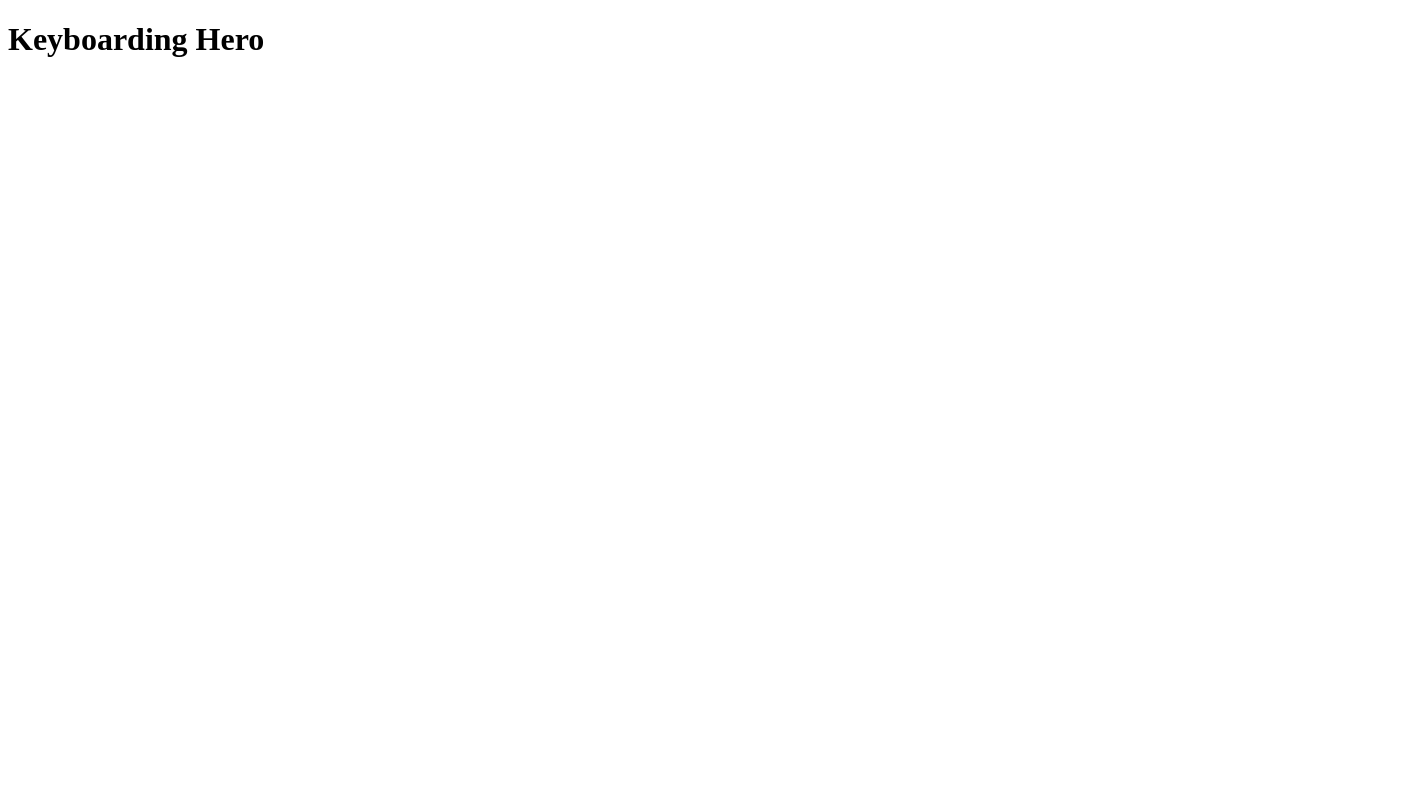
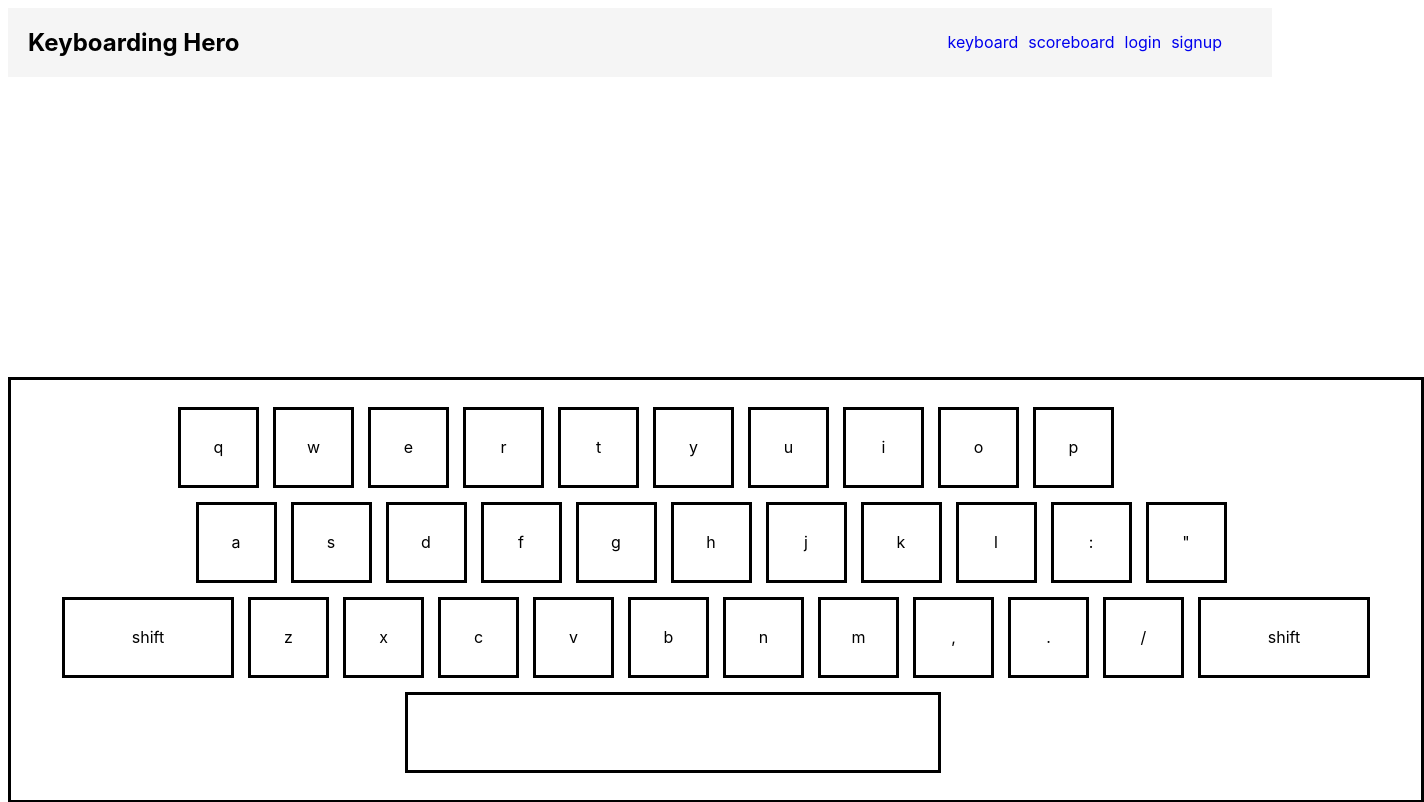
Before and after one commit to Stavai/MVP, a React (Create React App) app: page /keyboard in a window 1280 px wide. Shown: the top 802 px of the page, 1424 px wide, since content can reach past the window. Built offline with nearby package versions, Linux system fonts and the light colour scheme.

Commit message:
keyboard created

```diff
--- a/src/App.tsx
+++ b/src/App.tsx
@@ -1,4 +1,5 @@
 import React from 'react';
+import { Route, BrowserRouter as Router, Switch } from 'react-router-dom';
 import Header from './components/Header';
 import Keyboard from './components/Keyboard';
 import Login from './components/Login';
@@ -12,28 +13,41 @@ import {
   gql
 } from "@apollo/client";
 
-// const USER = gql`
-//   query getUser {
-//     user(name: "steven") {
-//       id
-//       name
-//       password
-//     }
-//   }
-// `;
+const USER = gql`
+  query getUser {
+    user(name: "steven") {
+      id
+      name
+      password
+    }
+  }
+`;
 
-// function User() {
-//   const { loading, error, data } = useQuery(USER);
-//   if (loading) return <p>Loading...</p>;
-//   if (error) return <p>Error</p>;
-//   return <p>{data.user.name}, {data.user.password}</p>
-// }
+function User() {
+  const { loading, error, data } = useQuery(USER);
+  if (loading) {
+    return <p>Loading...</p>;
+  }
+  if (error) {
+    return <p>Error</p>;
+  }
+  return <p>{data.user.name}, {data.user.password}</p>
+}
 
 function App() {
   return (
-    <div className="App">
-      <h1>Keyboarding Hero</h1>
-    </div>
+    <Router>
+      <div className="App">
+        <Header/>
+        {/* <User/> */}
+        <Switch>
+          <Route path='/keyboard' component={Keyboard} />
+          <Route path='/scoreboard' component={ScoreBoard} />
+          <Route path='/signup' component={Signup} />
+          <Route path='/login' component={Login} />
+        </Switch>
+      </div>
+    </Router>
   );
 }
 
--- a/src/components/Header.tsx
+++ b/src/components/Header.tsx
@@ -1,8 +1,49 @@
 import React from 'react';
+import styled from 'styled-components';
+import { Link } from 'react-router-dom';
 
 const Header = () => {
+
+  const Nav = styled.nav`
+    display: flex;
+    flex-direction: row;
+    align-items: center;
+    width: 100%;
+    background-color: whitesmoke;
+    font-family: -apple-system, BlinkMacSystemFont, 'Segoe UI', Roboto, Oxygen, Ubuntu, Cantarell, 'Open Sans', 'Helvetica Neue', sans-serif;
+  `
+
+  const List = styled.ul`
+    text-align: right;
+    margin-left: auto;
+    margin-right: 50px;
+  `
+
+  const NavItem = styled.li`
+    display: inline;
+    list-style: none;
+    margin-left: 10px;
+    text-decoration: none;
+  `
+
+  const Title = styled.h1`
+    margin-left: 20px;
+  `
+
+  const StyledLink = styled(Link)`
+    text-decoration: none;
+  `
+
   return (
-    <div></div>
+    <Nav>
+      <Title>Keyboarding Hero</Title>
+      <List>
+        <NavItem><StyledLink to='/keyboard'>keyboard</StyledLink></NavItem>
+        <NavItem><StyledLink to='/scoreboard'>scoreboard</StyledLink></NavItem>
+        <NavItem><StyledLink to='/login'>login</StyledLink></NavItem>
+        <NavItem><StyledLink to='/signup'>signup</StyledLink></NavItem>
+      </List>
+    </Nav>
   );
 }
 
--- a/src/components/Keyboard.tsx
+++ b/src/components/Keyboard.tsx
@@ -1,8 +1,162 @@
-import React from 'react';
+import React, { useState, useEffect } from 'react';
+import { useKeyPress } from 'ahooks';
+import styled from 'styled-components';
+
+const KeyboardWrapper = styled.div`
+  display: flex;
+  flex-direction: column;
+  border: solid;
+  width: 1370px;
+  margin: 300px auto;
+  padding: 20px;
+  font-family: -apple-system, BlinkMacSystemFont, 'Segoe UI', Roboto, Oxygen, Ubuntu, Cantarell, 'Open Sans', 'Helvetica Neue', sans-serif;
+  .pressed {
+    color: red;
+  }
+`
+
+const Key = styled.div`
+  display: flex;
+  justify-content: center;
+  align-items: center;
+  border: solid;
+  width: 75px;
+  height: 75px;
+  margin: 7px;
+`
+
+const Shift = styled.div`
+  display: flex;
+  justify-content: center;
+  align-items: center;
+  border: solid;
+  width: 166px;
+  height: 75px;
+  margin: 7px;
+`
+
+const Spacebar = styled.div`
+  border: solid;
+  width: 530px;
+  height: 75px;
+  margin: 7px;
+  margin-right: 94px;
+`
+
+const RowOne = styled.div`
+  display: flex;
+  justify-content: center;
+  padding-right: 140px;
+
+`
+
+const RowTwo = styled.div`
+  display: flex;
+  justify-content: center;
+  padding-right: 10px;
+`
+
+const RowThree = styled.div`
+  display: flex;
+  justify-content: center;
+`
+
+const RowFour = styled.div`
+  justify-content: center;
+  display: flex;
+`
 
 const Keyboard = () => {
+
+  const [currentKey, setCurrentKey] = useState('');
+  const [shift, setShift] = useState(false);
+
+  const filterKey = ['0', '1', '2', '3', '4', '5', '6', '7', '8', '9', '[', ']', '{', '}', '|', '=', '+', '-', '_', '`', '~'];
+
+  useKeyPress((e) => !(filterKey).includes(e.key), (e) => {
+    setCurrentKey(e.key)
+    console.log(e.code)
+    if (e.code === 'Space') {
+      e.preventDefault()
+    }
+    console.log(document.querySelector(`.${e.code}`)?.innerHTML)
+    document.querySelector(`.${e.code}`)?.classList.add('pressed');
+  }, {
+    events: ['keydown']
+  })
+
+  useKeyPress((e) => !(filterKey).includes(e.key), (e) => {
+    document.querySelector(`.${e.code}`)?.classList.remove('pressed');
+    setCurrentKey('');
+  }, {
+    events: ['keyup']
+  })
+
+  useKeyPress(16, (e) => {
+    setShift(true)
+  }, {
+    events: ['keydown']
+  })
+
+  useKeyPress(16, (e) => {
+    setShift(false)
+  }, {
+    events: ['keyup']
+  })
+
+  useEffect(() => {
+    console.log(currentKey);
+  }, [currentKey])
+
   return (
-    <div></div>
+    <KeyboardWrapper>
+
+      <RowOne>
+        <Key className='KeyQ'>{shift ? 'Q' : 'q'}</Key>
+        <Key className='KeyW'>{shift ? 'W' : 'w'}</Key>
+        <Key className='KeyE'>{shift ? 'E' : 'e'}</Key>
+        <Key className='KeyR'>{shift ? 'R' : 'r'}</Key>
+        <Key className='KeyT'>{shift ? 'T' : 't'}</Key>
+        <Key className='KeyY'>{shift ? 'Y' : 'y'}</Key>
+        <Key className='KeyU'>{shift ? 'U' : 'u'}</Key>
+        <Key className='KeyI'>{shift ? 'I' : 'i'}</Key>
+        <Key className='KeyO'>{shift ? 'O' : 'o'}</Key>
+        <Key className='KeyP'>{shift ? 'P' : 'p'}</Key>
+      </RowOne>
+
+      <RowTwo>
+        <Key className='KeyA'>{shift ? 'A' : 'a'}</Key>
+        <Key className='KeyS'>{shift ? 'S' : 's'}</Key>
+        <Key className='KeyD'>{shift ? 'D' : 'd'}</Key>
+        <Key className='KeyF'>{shift ? 'F' : 'f'}</Key>
+        <Key className='KeyG'>{shift ? 'G' : 'g'}</Key>
+        <Key className='KeyH'>{shift ? 'H' : 'h'}</Key>
+        <Key className='KeyJ'>{shift ? 'J' : 'j'}</Key>
+        <Key className='KeyK'>{shift ? 'K' : 'k'}</Key>
+        <Key className='KeyL'>{shift ? 'L' : 'l'}</Key>
+        <Key className='Semicolon'>{shift ? ';' : ':'}</Key>
+        <Key className='Quote'>{shift ? "'" : '"'}</Key>
+      </RowTwo>
+
+      <RowThree>
+        <Shift className='ShiftLeft'>shift</Shift>
+        <Key className='KeyZ'>{shift ? 'Z' : 'z'}</Key>
+        <Key className='KeyX'>{shift ? 'X' : 'x'}</Key>
+        <Key className='KeyC'>{shift ? 'C' : 'c'}</Key>
+        <Key className='KeyV'>{shift ? 'V' : 'v'}</Key>
+        <Key className='KeyB'>{shift ? 'B' : 'b'}</Key>
+        <Key className='KeyN'>{shift ? 'N' : 'n'}</Key>
+        <Key className='KeyM'>{shift ? 'M' : 'm'}</Key>
+        <Key className='Comma'>{shift ? '<' : ','}</Key>
+        <Key className='Period'>{shift ? '>' : '.'}</Key>
+        <Key className='Slash'>{shift ? '?' : '/'}</Key>
+        <Shift className='ShiftRight'>shift</Shift>
+      </RowThree>
+
+      <RowFour>
+        <Spacebar className='Space'></Spacebar>
+      </RowFour>
+    </KeyboardWrapper>
   );
 }
 
--- a/src/components/Login.tsx
+++ b/src/components/Login.tsx
@@ -2,7 +2,7 @@ import React from 'react';
 
 const Login = () => {
   return (
-    <div></div>
+    <div>Login</div>
   );
 }
 
--- a/src/components/ScoreBoard.tsx
+++ b/src/components/ScoreBoard.tsx
@@ -2,7 +2,7 @@ import React from 'react';
 
 const ScoreBoard = () => {
   return (
-    <div></div>
+    <div>Score Board</div>
   );
 }
 
--- a/src/components/Signup.tsx
+++ b/src/components/Signup.tsx
@@ -2,7 +2,7 @@ import React from 'react';
 
 const Signup = () => {
   return (
-    <div></div>
+    <div>Signup</div>
   );
 }
 
```
Also changed, not shown: package.json (+7 -0 lines), 1 other file (tests, documents, lock files or other folders).
